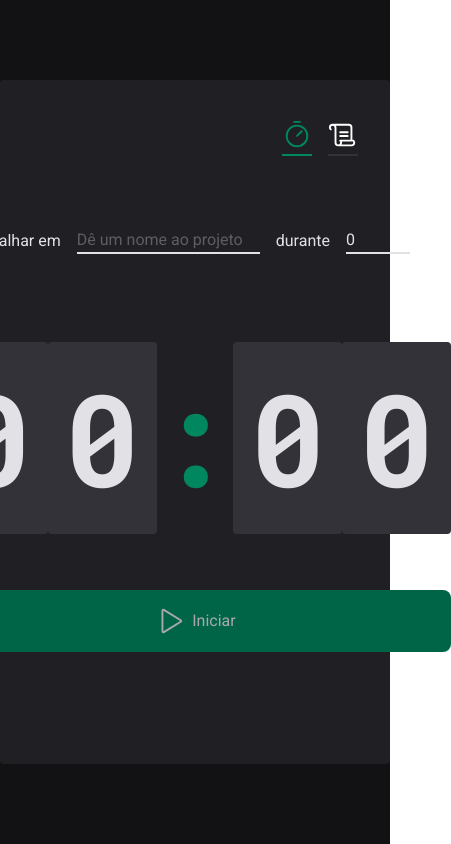
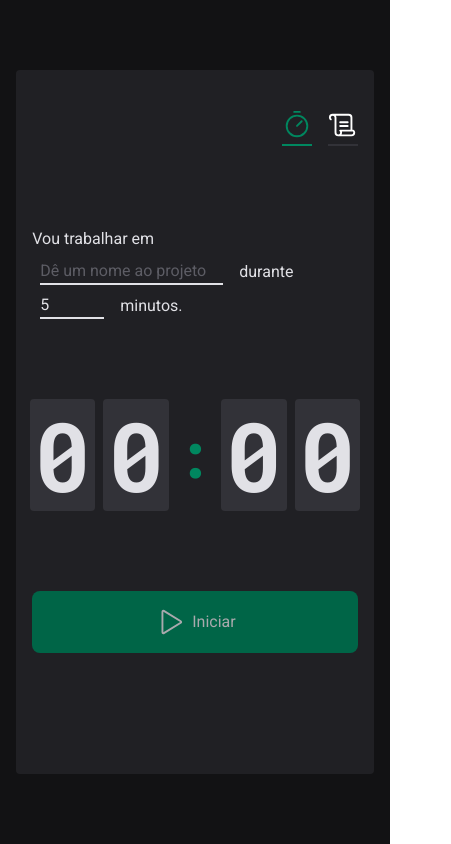
Before and after one commit to CarlosLonghi/Pomodoro, a React (Vite) app: page / in a window 390 px wide. Shown: the whole page, 451 px wide, since content can reach past the window. Built offline with nearby package versions, Linux system fonts and the light colour scheme.

Commit message:
style: responsive mobile

```diff
--- a/package.json
+++ b/package.json
@@ -19,6 +19,7 @@
     "react-dom": "^18.2.0",
     "react-hook-form": "^7.50.1",
     "react-router-dom": "^6.20.1",
+    "tailwind-scrollbar": "^3.1.0",
     "tailwind-variants": "^0.1.18",
     "zod": "^3.22.4"
   },
--- a/src/index.css
+++ b/src/index.css
@@ -28,23 +28,23 @@ th {
   @apply bg-gray-400 text-gray-100 text-sm text-left px-5 py-4;
 }
 th:first-child {
-  @apply rounded-tl-lg pl-6;
+  @apply rounded-tl-lg pl-2 md:pl-6;
 }
 th:last-child {
-  @apply rounded-tr-lg pr-6;
+  @apply rounded-tr-lg pr-2 md:pr-6;
 }
 
 td {
-  @apply bg-gray-500 border-t-4 border-gray-600 p-4 text-sm text-gray-200;
+  @apply bg-gray-500 border-t-4 border-gray-600 p-2 md:p-4 text-sm text-gray-200;
 }
 td:first-child {
-  @apply pl-6 w-1/2;
+  @apply pl-2 w-auto md:pl-6 md:w-1/2;
 }
 td:last-child {
-  @apply pr-6;
+  @apply pr-2 md:pr-6;
 }
 
 /* Timer Styles */
 .span-timer {
-  @apply py-8 px-4 bg-gray-500 rounded overflow-hidden cursor-default;
+  @apply py-2 px-1 text-gray-100 text-8xl md:text-9xl bg-gray-500 rounded overflow-hidden cursor-default md:py-8 md:px-4;
 }
--- a/src/layouts/DefaultLayout.tsx
+++ b/src/layouts/DefaultLayout.tsx
@@ -3,8 +3,8 @@ import { Header } from '../components/Header'
 
 export function DefaultLayout() {
   return (
-    <div className="font-display h-screen flex justify-center px-40 py-20 bg-gray-700 antialiased">
-      <div className="flex flex-col bg-gray-600 w-screen max-w-6xl rounded py-10 px-8">
+    <div className="font-display h-screen flex justify-center items-center bg-gray-700 antialiased">
+      <div className="flex flex-col bg-gray-600 h-5/6 w-11/12 md:w-5/6 max-w-6xl rounded py-10 px-4 sm:px-8 md:px-14 lg:px-20 xl:px-40 lg:py-16">
         <Header />
 
         {/* Em Outlet é o espaço onde será inserido o conteúdo especifico de uma página */}
--- a/src/pages/History.tsx
+++ b/src/pages/History.tsx
@@ -7,10 +7,10 @@ import { CyclesContext } from '../contexts/CyclesContext'
 export function History() {
   const { cycles } = useContext(CyclesContext)
   return (
-    <main className="flex-1 px-12 py-8 flex flex-col">
+    <main className="flex-1 overflow-auto py-8 flex flex-col">
       <h1 className="text-2xl text-gray-100 text-center">Histórico</h1>
 
-      <div className="flex-1 overflow-auto mt-8">
+      <div className="flex-1 scrollbar-thin scrollbar-thumb-gray-400 scrollbar-track-gray-600 overflow-x-auto mt-8">
         <table className="w-full border-collapse">
           <thead>
             <tr>
--- a/src/pages/Home/Countdown.tsx
+++ b/src/pages/Home/Countdown.tsx
@@ -59,10 +59,12 @@ export function Countdown() {
   }, [minutes, seconds, activeCycle])
 
   return (
-    <div className="flex items-center justify-between w-full font-timer text-gray-100 text-9xl">
+    <div className="flex items-center justify-center gap-2 sm:gap-4 lg:gap-6 font-timer">
       <span className="span-timer">{minutes[0]}</span>
       <span className="span-timer">{minutes[1]}</span>
-      <span className="text-green-500 overflow-hidden cursor-default">:</span>
+      <span className="text-green-500 overflow-hidden cursor-default text-6xl md:text-9xl">
+        :
+      </span>
       <span className="span-timer">{seconds[0]}</span>
       <span className="span-timer">{seconds[1]}</span>
     </div>
--- a/src/pages/Home/NewCycleForm.tsx
+++ b/src/pages/Home/NewCycleForm.tsx
@@ -29,7 +29,6 @@ export function NewCycleForm() {
         className="input-minutes mx-2 w-16"
         type="number"
         id="minutesAmount"
-        placeholder="00"
         step={5}
         min={5}
         max={90}
--- a/src/pages/Home/index.tsx
+++ b/src/pages/Home/index.tsx
@@ -25,7 +25,7 @@ export function Home() {
     resolver: zodResolver(cycleSchema),
     defaultValues: {
       task: '',
-      minutesAmount: 0,
+      minutesAmount: 5,
     },
   })
   const { handleSubmit, watch, reset } = newCycleForm
@@ -42,7 +42,7 @@ export function Home() {
       <form
         onSubmit={handleSubmit(handleCreateCycle)}
         action=""
-        className="flex flex-col gap-14 items-center justify-center"
+        className="flex flex-col gap-20 md:gap-14 items-center justify-center w-full"
       >
         <FormProvider {...newCycleForm}>
           <NewCycleForm />
--- a/tailwind.config.js
+++ b/tailwind.config.js
@@ -38,5 +38,5 @@ export default {
       },
     },
   },
-  plugins: [],
+  plugins: [require('tailwind-scrollbar')],
 }
```
Also changed, not shown: 1 other file (tests, documents, lock files or other folders).
